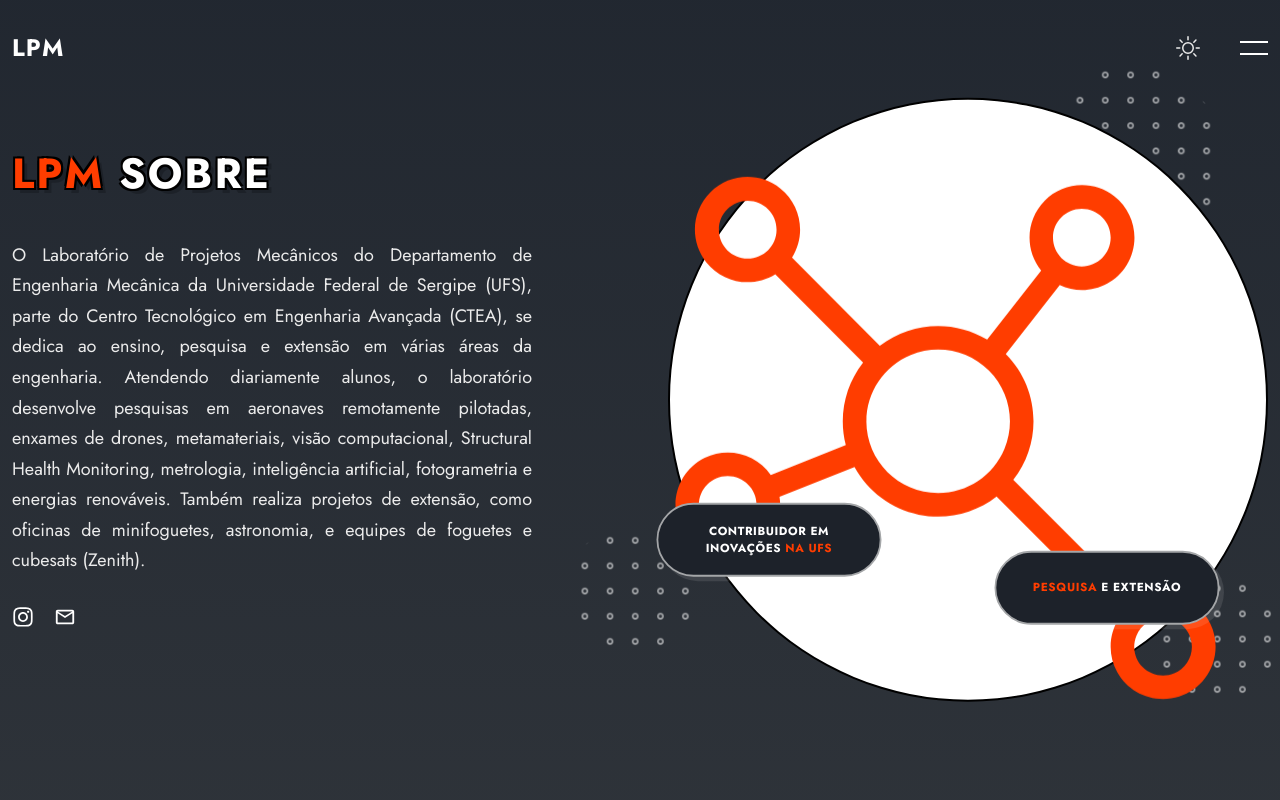
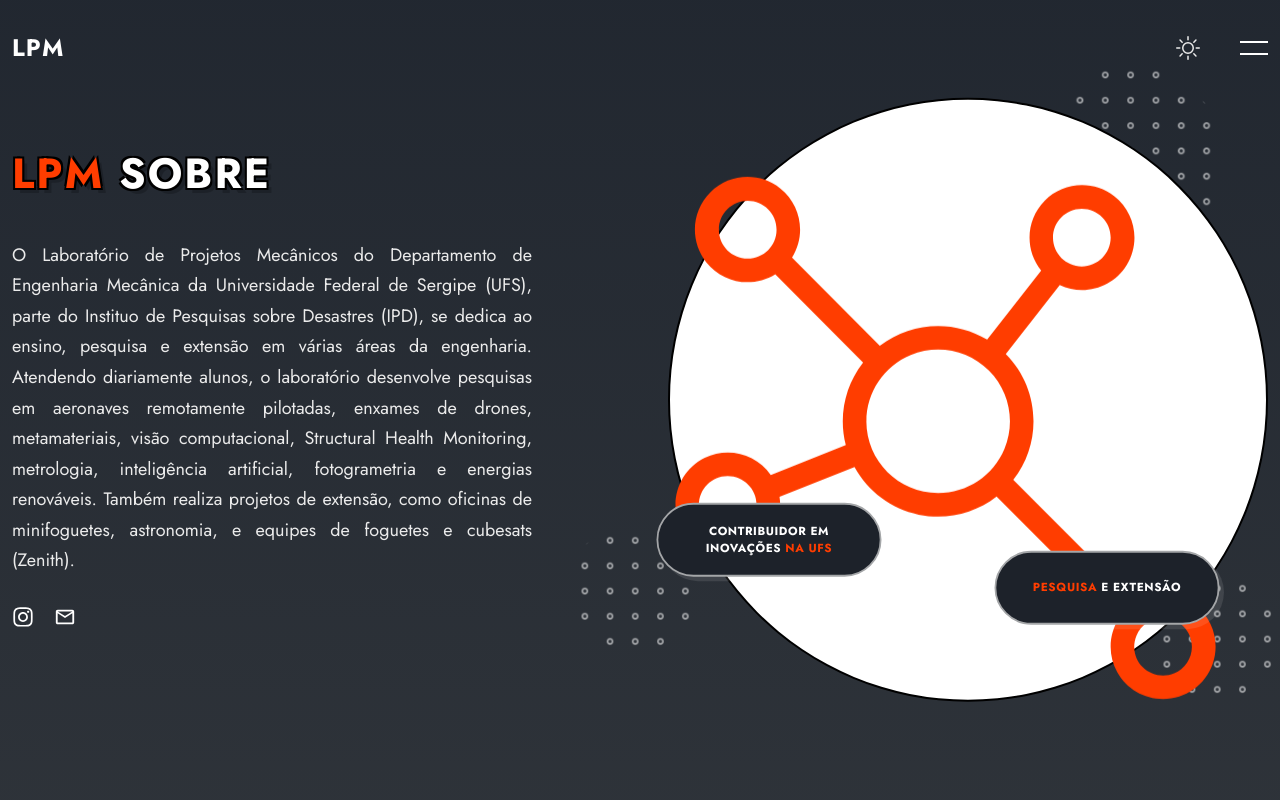
Before and after one commit to lpm-ufs/lpm-site, a React (Vite) app: page /#sobre in a window 1280 px wide. Shown: the top 800 px of the page. Built offline with nearby package versions, Linux system fonts and the light colour scheme.

Commit message:
Update Sobre.jsx

```diff
--- a/src/components/sobre/Sobre.jsx
+++ b/src/components/sobre/Sobre.jsx
@@ -44,7 +44,7 @@
                     </div>
 
                     <p className="home__text">
-                        O Laboratório de Projetos Mecânicos do Departamento de Engenharia Mecânica da Universidade Federal de Sergipe (UFS), parte do Centro Tecnológico em Engenharia Avançada (CTEA), se dedica ao ensino, pesquisa e extensão em várias áreas da engenharia. Atendendo diariamente alunos, o laboratório desenvolve pesquisas em aeronaves remotamente pilotadas, enxames de drones, metamateriais, visão computacional, Structural Health Monitoring, metrologia, inteligência artificial, fotogrametria e energias renováveis. Também realiza projetos de extensão, como oficinas de minifoguetes, astronomia, e equipes de foguetes e cubesats (Zenith).
+                        O Laboratório de Projetos Mecânicos do Departamento de Engenharia Mecânica da Universidade Federal de Sergipe (UFS), parte do Instituo de Pesquisas sobre Desastres (IPD), se dedica ao ensino, pesquisa e extensão em várias áreas da engenharia. Atendendo diariamente alunos, o laboratório desenvolve pesquisas em aeronaves remotamente pilotadas, enxames de drones, metamateriais, visão computacional, Structural Health Monitoring, metrologia, inteligência artificial, fotogrametria e energias renováveis. Também realiza projetos de extensão, como oficinas de minifoguetes, astronomia, e equipes de foguetes e cubesats (Zenith).
                     </p>
 
                     <div className="home__socials">
```
